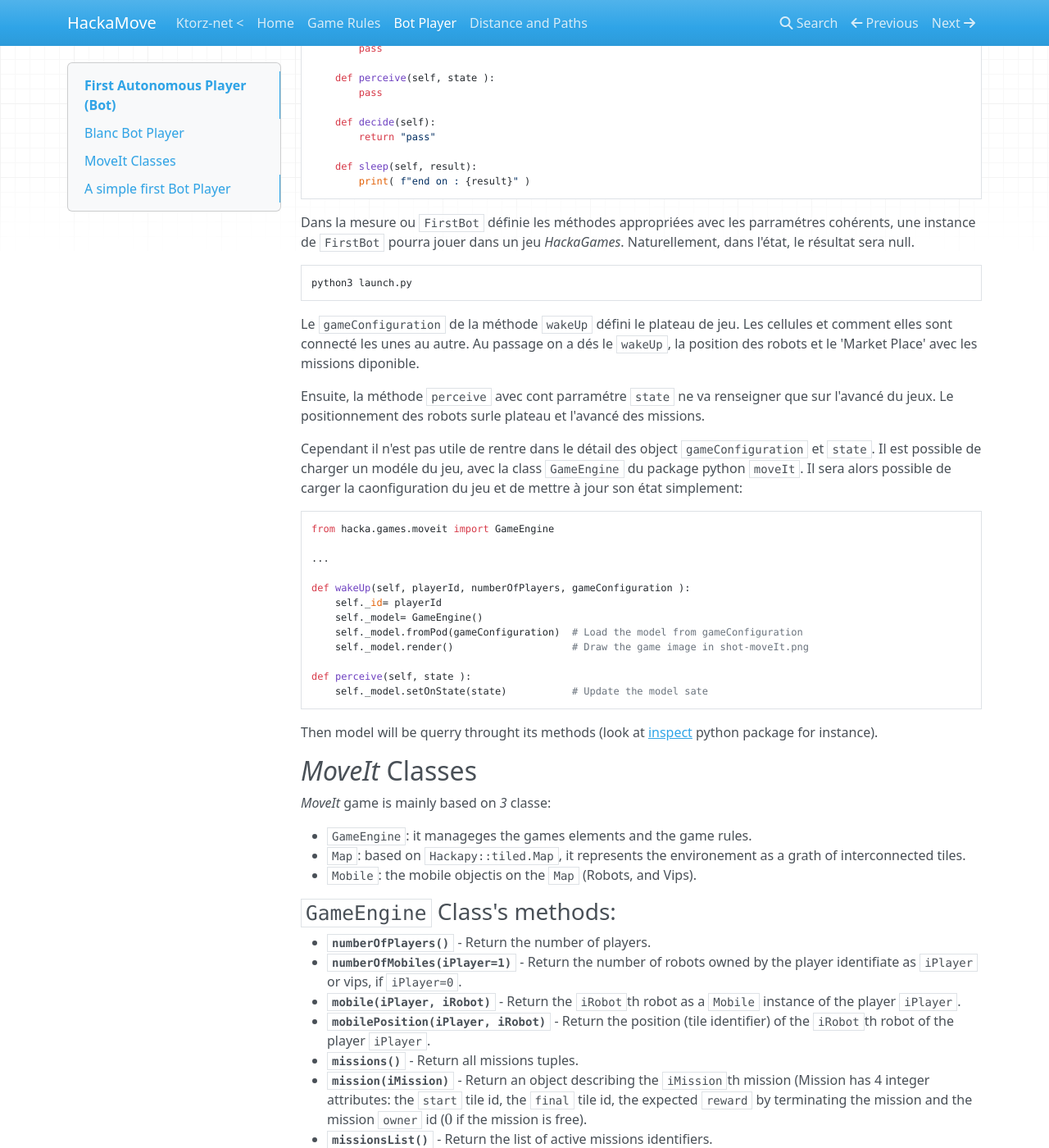
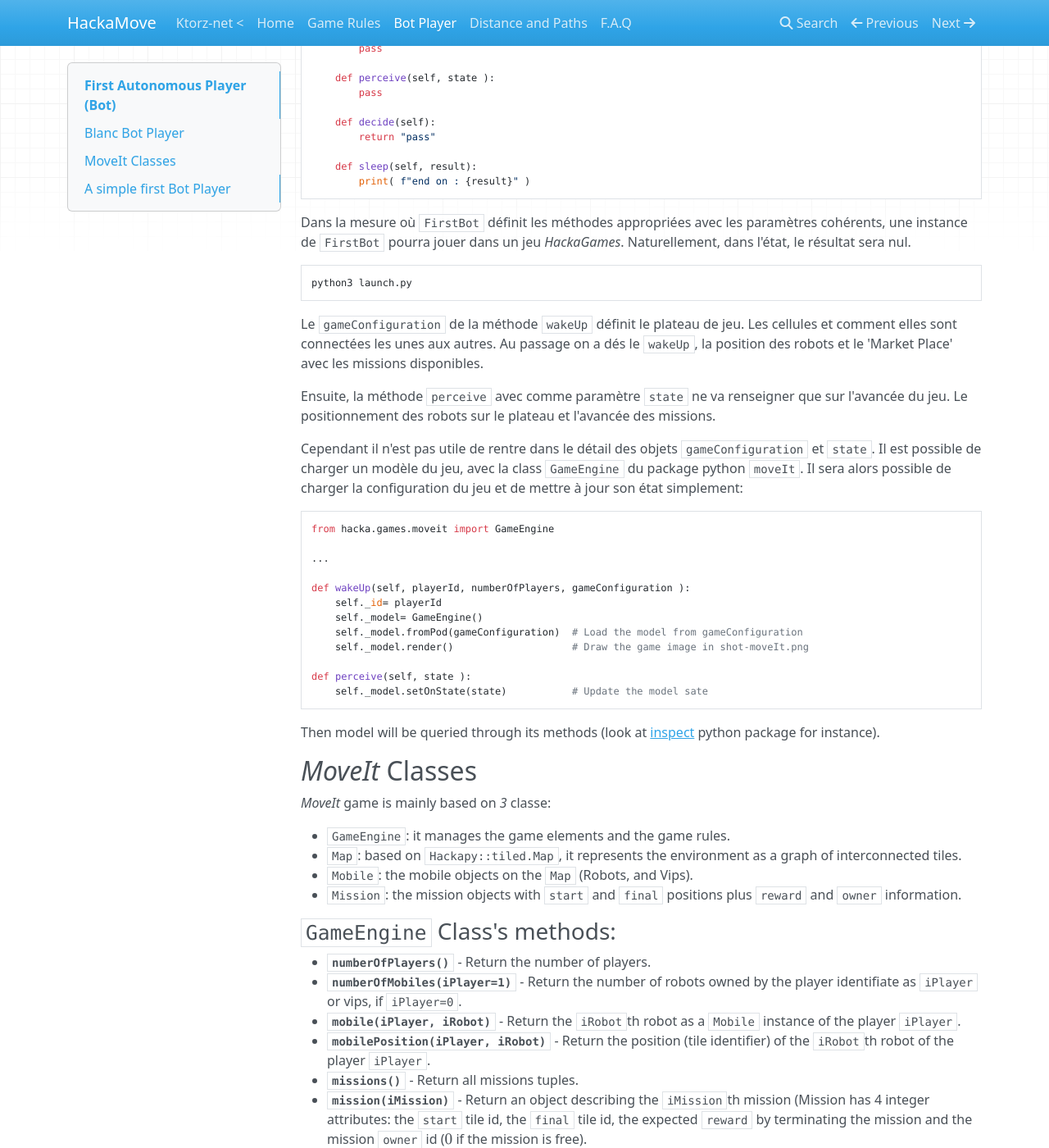
Before and after one commit to ktorz-net/game-moveit, an MkDocs documentation site: the page built from docs/bots.md, in a window 1280 px wide and 1400 px high, scrolled down 716 px. Shown: the whole window at 82% size. Built offline with MkDocs 1.6.1, drawn with Linux system fonts in a browser that asks for light colours; nearby versions of some CDN libraries; some of the changed text lies outside the part shown.

````diff
--- a/docs/bots.md
+++ b/docs/bots.md
@@ -43,21 +43,21 @@ class FirstBot():
         print( f"end on : {result}" )
 ```
 
-Dans la mesure ou `FirstBot` définie les méthodes appropriées avec les parramétres cohérents, une instance de `FirstBot` pourra jouer dans un jeu _HackaGames_. Naturellement, dans l'état, le résultat sera null.
+Dans la mesure où `FirstBot` définit les méthodes appropriées avec les paramètres cohérents, une instance de `FirstBot` pourra jouer dans un jeu _HackaGames_. Naturellement, dans l'état, le résultat sera nul.
 
 ```sh
 python3 launch.py
 ```
 
-Le `gameConfiguration` de la méthode `wakeUp` défini le plateau de jeu.
-Les cellules et comment elles sont connecté les unes au autre.
-Au passage on a dés le `wakeUp`, la position des robots et le 'Market Place' avec les missions diponible.
+Le `gameConfiguration` de la méthode `wakeUp` définit le plateau de jeu.
+Les cellules et comment elles sont connectées les unes aux autres.
+Au passage on a dés le `wakeUp`, la position des robots et le 'Market Place' avec les missions disponibles.
 
-Ensuite, la méthode `perceive` avec cont parramétre `state` ne va renseigner que sur l'avancé du jeux. Le positionnement des robots surle plateau et l'avancé des missions.
+Ensuite, la méthode `perceive` avec comme paramètre `state` ne va renseigner que sur l'avancée du jeu. Le positionnement des robots sur le plateau et l'avancée des missions.
 
-Cependant il n'est pas utile de rentre dans le détail des object `gameConfiguration` et `state`.
-Il est possible de charger un modéle du jeu, avec la class `GameEngine` du package python `moveIt`.
-Il sera alors possible de carger la caonfiguration du jeu et de mettre à jour son état simplement:
+Cependant il n'est pas utile de rentre dans le détail des objets `gameConfiguration` et `state`.
+Il est possible de charger un modèle du jeu, avec la class `GameEngine` du package python `moveIt`.
+Il sera alors possible de charger la configuration du jeu et de mettre à jour son état simplement:
 
 ```python
 from hacka.games.moveit import GameEngine
@@ -74,17 +74,17 @@ def perceive(self, state ):
     self._model.setOnState(state)           # Update the model sate
 ```
 
-Then model will be querry throught its methods (look at [inspect](https://docs.python.org/3/library/inspect.html) python package for instance).
+Then model will be queried through its methods (look at [inspect](https://docs.python.org/3/library/inspect.html) python package for instance).
 
 
 ## _MoveIt_ Classes
 
 _MoveIt_ game is mainly based on *3* classe:
 
-- `GameEngine`: it manageges the games elements and the game rules.
-- `Map`: based on `Hackapy::tiled.Map`, it represents the environement as a grath of interconnected tiles.
-- `Mobile`: the mobile objectis on the `Map` (Robots, and Vips).
-
+- `GameEngine`: it manages the game elements and the game rules.
+- `Map`: based on `Hackapy::tiled.Map`, it represents the environment as a graph of interconnected tiles.
+- `Mobile`: the mobile objects on the `Map` (Robots, and Vips).
+- `Mission`: the mission objects with `start` and `final` positions plus `reward` and `owner` information.
 
 ### `GameEngine` Class's methods:
 
@@ -103,8 +103,9 @@ _MoveIt_ game is mainly based on *3* classe:
 
 ### `Map` Class's methods:
 
-To notice that _MoveIt_ `Map` inherits from _HackaGames_ `Map`, with tiles management and drawing handled at the parent level.
+To notice that _MoveIt_ `Map` inherits from _HackaGames_ `Map`, with tile management and drawing handled at the parent level.
 
+- **`size()`** - Return the number of tiles on the map.
 - **`neighbours(iTile)`** - Return the tile's identifiers of connected tiles to the `iTile`th tile.
 - **`clockBearing(iTile)`** - Retrun the list of possible movement for a mobile on the `iTile`th tile.
 - **`clockposition(iTile, clockDir)`** - Return the identifier of reached tile by moving toward the `clockDir` direction from the `iTile`th tile.
@@ -183,7 +184,7 @@ So let get possible mission identifiers starting at a given positiion:
 
 From that point we can start a mission if the robot does not have one (`self._model.mobile(1, 1).mission() == 0`) and if it is on a tile matching a mission start (`len( self.missionOn( robotPosition ) ) > 0`).
 
-We need also to activate mission action when the robot reach the final point of the mission :
+We also need to activate mission action when the robot reach the final point of the mission :
 
 ```python
         robot1Position= self._model.mobilePosition(self._id, 1)
@@ -191,13 +192,13 @@ We need also to activate mission action when the robot reach the final point of
         if robot1Position == self._model.mission( robot1Mission ).final :
 ```
 
-At this point our first bot should move randomly, and activate mission each time it is possible.
+At this point our first bot should move randomly, and activate missions each time it is possible.
 
 
 ### Going further: Multi-Robots...
 
-The proosed _FirstBot_ only handle one robot associated to the player.
-In case of multi-robot control, the _FirstBot_ should repeat the decision process over all robots by agregating _'mission'_ and _'move'_ orders.
+The proposed _FirstBot_ only handle one robot associated to the player.
+In case of multi-robot control, the _FirstBot_ should repeat the decision process over all robots by aggregating _'mission'_ and _'move'_ orders.
 
-Then with multiple robots moving on a same environement, the AI should avaoid collision.
-A robot canot target a position currently taken by another robot and tow robot canot move on the same tile.
+Then with multiple robots moving on a same environment, the AI should avoid collision.
+A robot cannot target a position currently taken by another robot and tow robot cannot move on the same tile.
--- a/mkdocs.yml
+++ b/mkdocs.yml
@@ -5,6 +5,7 @@ nav:
   - Game Rules: 'rules.md'
   - Bot Player: 'bots.md'
   - Distance and Paths: 'dijkstra.md'
+  - F.A.Q: 'faq.md'
 
 markdown_extensions:
   - attr_list
````
Also changed, not shown: other parts of docs/bots.md (+6 -6 lines), docs/faq.md (added, +13 -0 lines), 3 other files.
